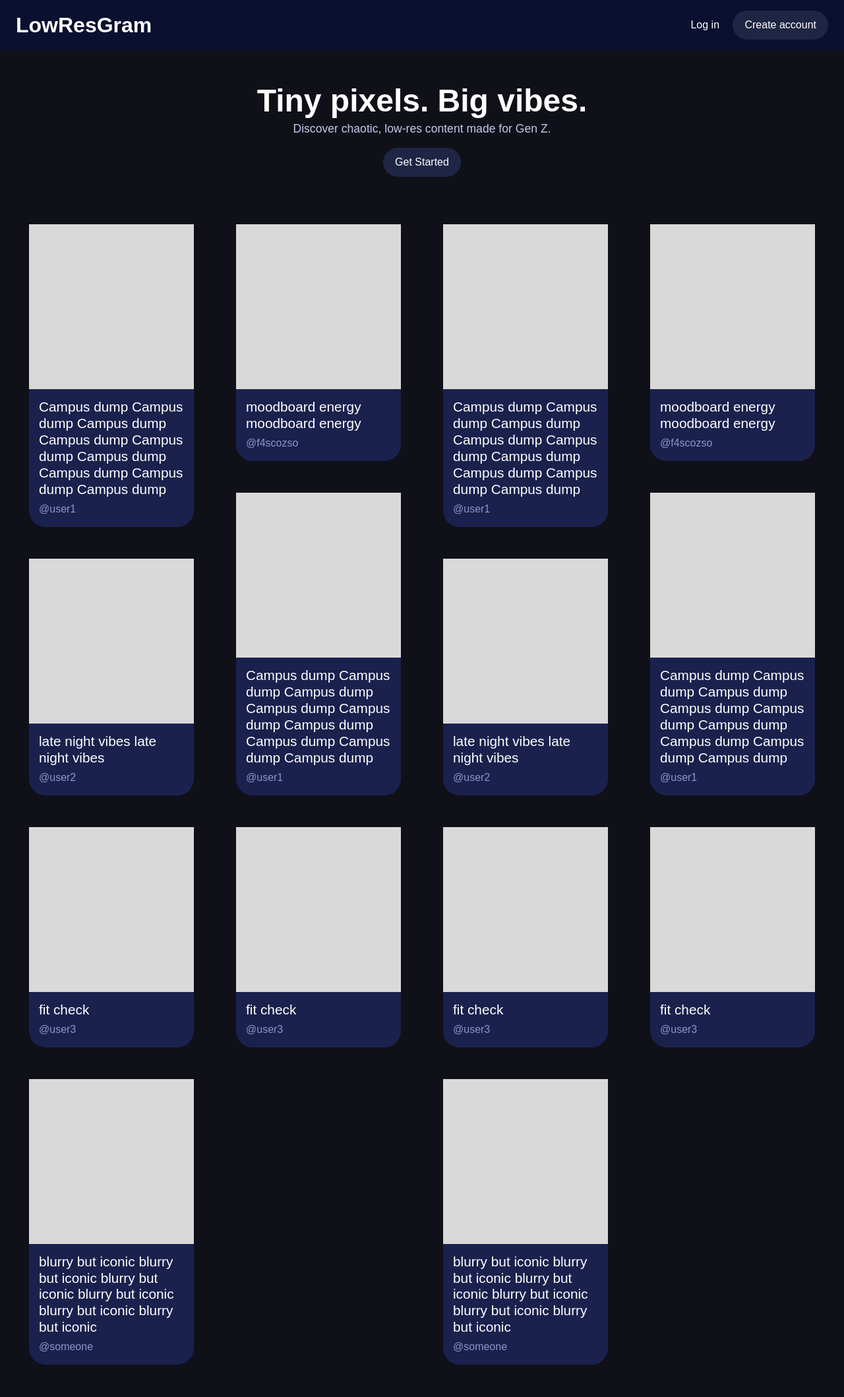
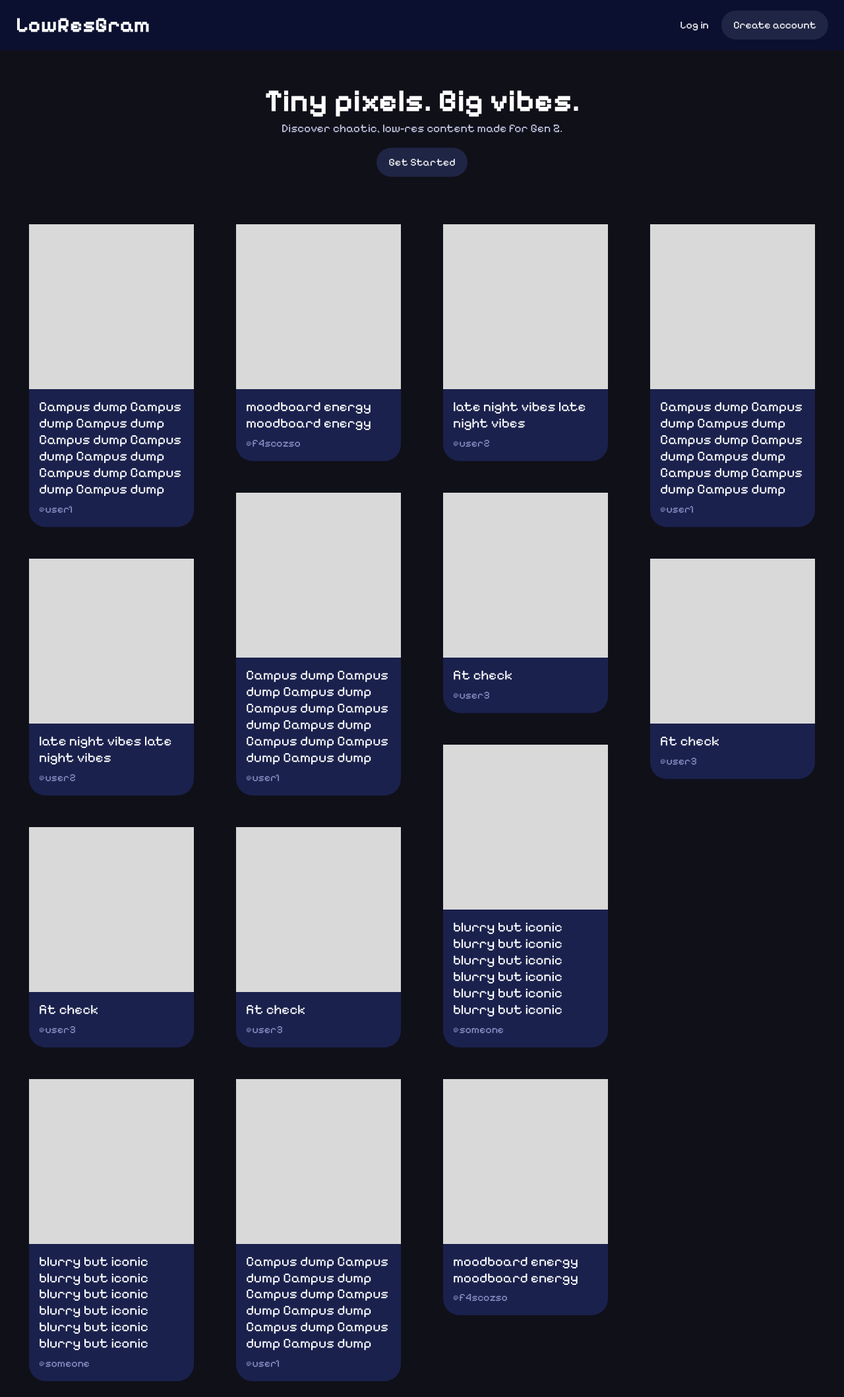
Before and after one commit to Agile-CITS3403/automatic-octo-train, a Flask app: page / in a window 1280 px wide. Shown: the whole page at 66% size. Before the commit the page ends 2069 px from the top, so only its background shows below. Run offline with Flask 3, Linux system fonts and the light colour scheme; style sheets or scripts are compiled from the project's sources; some libraries are stand-ins or nearby versions.

Commit message:
the correct pixel font has been applied

```diff
--- a/src/style.css
+++ b/src/style.css
@@ -1,11 +1,14 @@
 @import "tailwindcss";
+@import url('https://fonts.googleapis.com/css2?family=Pixelify+Sans:wght@400..700&display=swap');
 
 @theme {
   --color-brand: #4CAF50;
   --color-secondary: #2196F3;
 }
 
+
 body {
+  font-family: "Pixelify Sans", sans-serif;
   @apply bg-slate-50 text-slate-900 min-h-screen flex justify-center p-0 m-0;
 }
 
--- a/static/css/global.css
+++ b/static/css/global.css
@@ -1,9 +1,10 @@
 @import "tailwindcss";
+@import url('https://fonts.googleapis.com/css2?family=Pixelify+Sans:wght@400..700&display=swap');
 
 body {
   background-color: #101019;
   color: white;
-  font-family: Arial, sans-serif;
+  font-family: "Pixelify Sans", sans-serif;
   margin: 0;
 }
 
--- a/templates/front_page.html
+++ b/templates/front_page.html
@@ -6,6 +6,9 @@
   <title>LowResGram | Home</title>
   <link href="https://cdn.jsdelivr.net/npm/bootstrap@5.3.3/dist/css/bootstrap.min.css" rel="stylesheet">
   <link rel="stylesheet" href="{{ url_for('static', filename='css/global.css') }}">
+  <link rel="preconnect" href="https://fonts.googleapis.com">
+  <link rel="preconnect" href="https://fonts.gstatic.com" crossorigin>
+  <link href="https://fonts.googleapis.com/css2?family=Pixelify+Sans:wght@400..700&display=swap" rel="stylesheet">
   <script src="https://cdn.tailwindcss.com"></script>
 </head>
 <body>
```
